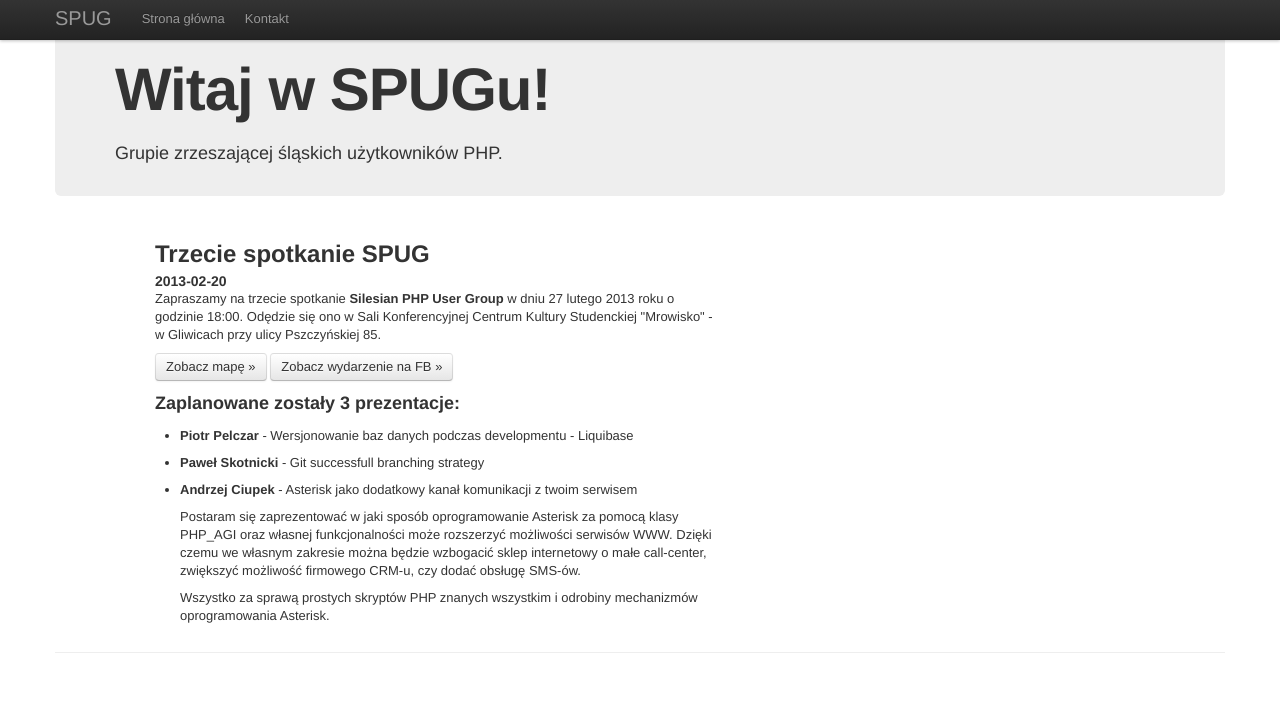
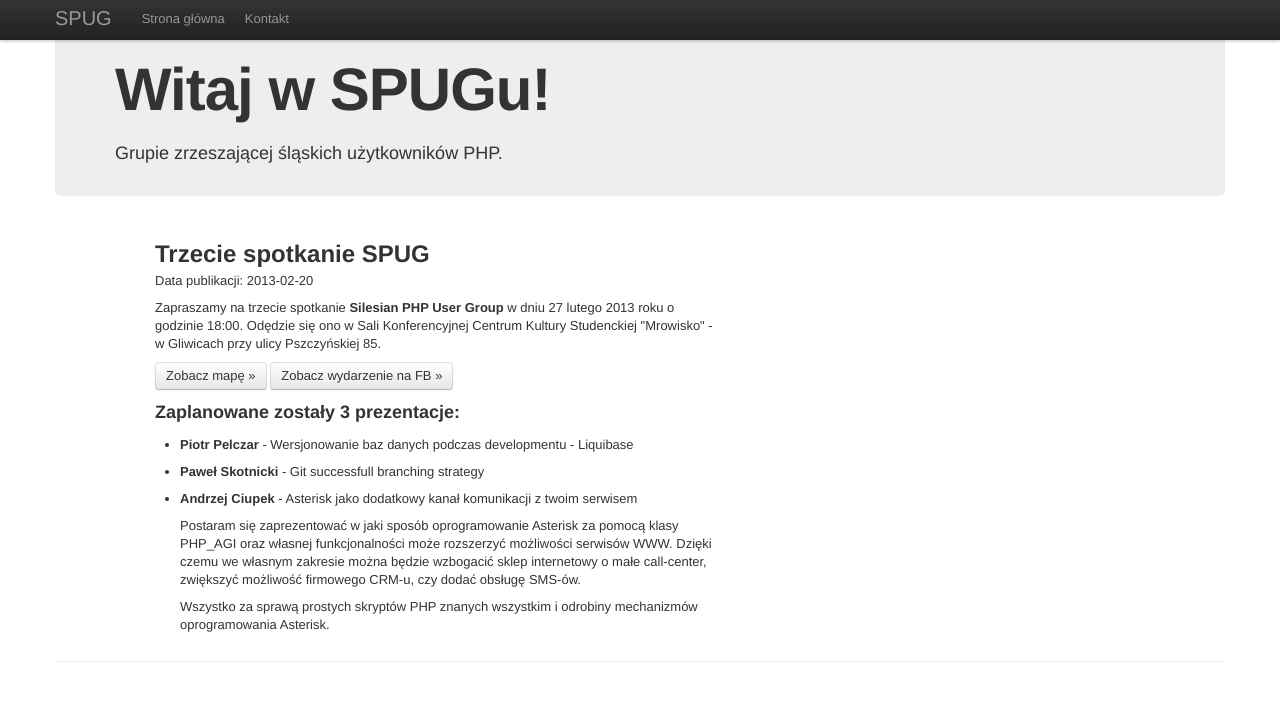
Before and after one commit to SPUG/spug.github.com, a Jekyll site: the page built from _posts/2013-02-20-trzecie-spotkanie.html, in a window 1280 px wide. Shown: the top 701 px of the page. Built offline with Jekyll 4.4.1, drawn with Linux system fonts in a browser that asks for light colours.

Commit message:
Fix publication date

```diff
--- a/_layouts/post.html
+++ b/_layouts/post.html
@@ -2,7 +2,7 @@
 layout: default
 ---
 <h2>{{ page.title}}</h2>
-<h4>{{ page.date| date: "%Y-%m-%d" }}</h4>
+<p>Data publikacji: {{ page.date| date: "%Y-%m-%d" }}</p>
 
 <div id="post">
 {{ content }}
```
